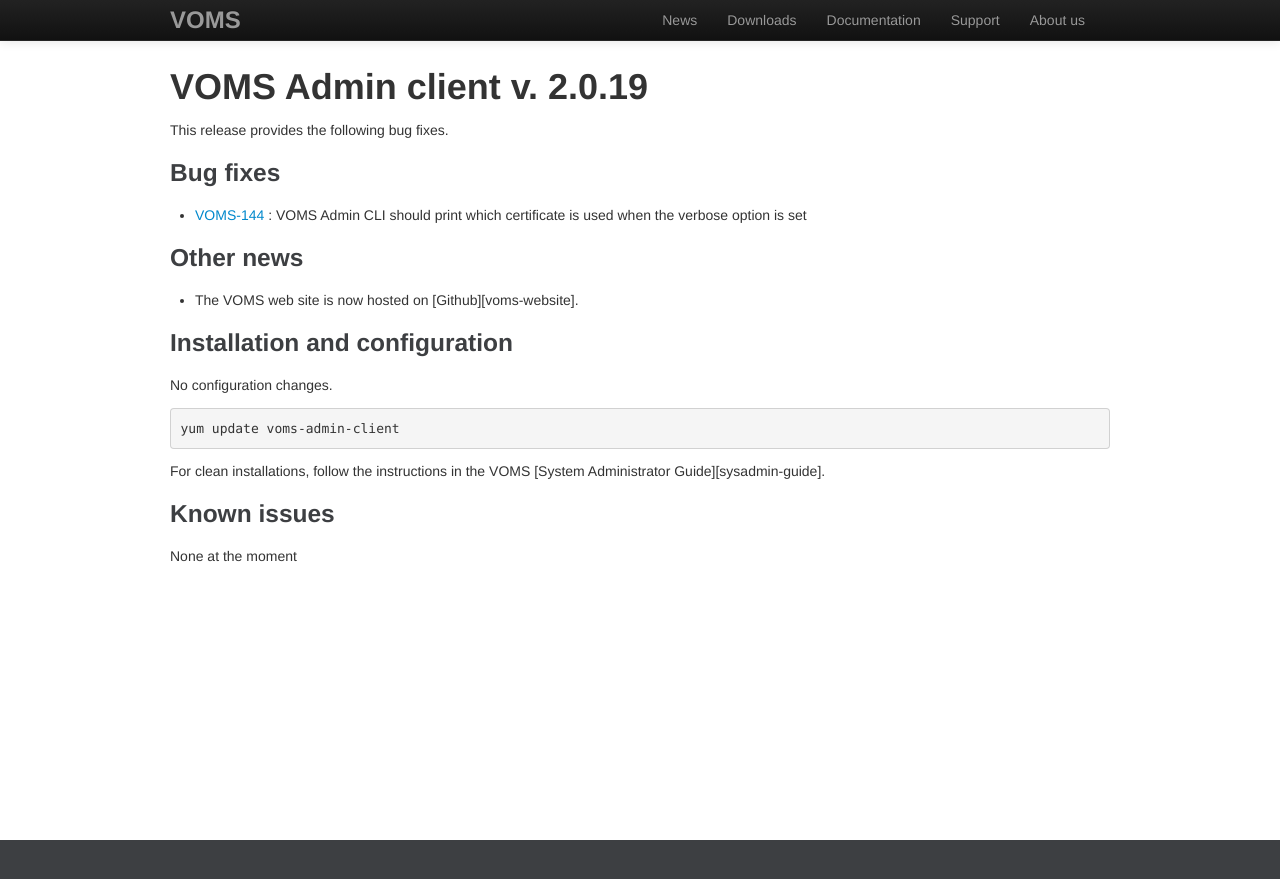
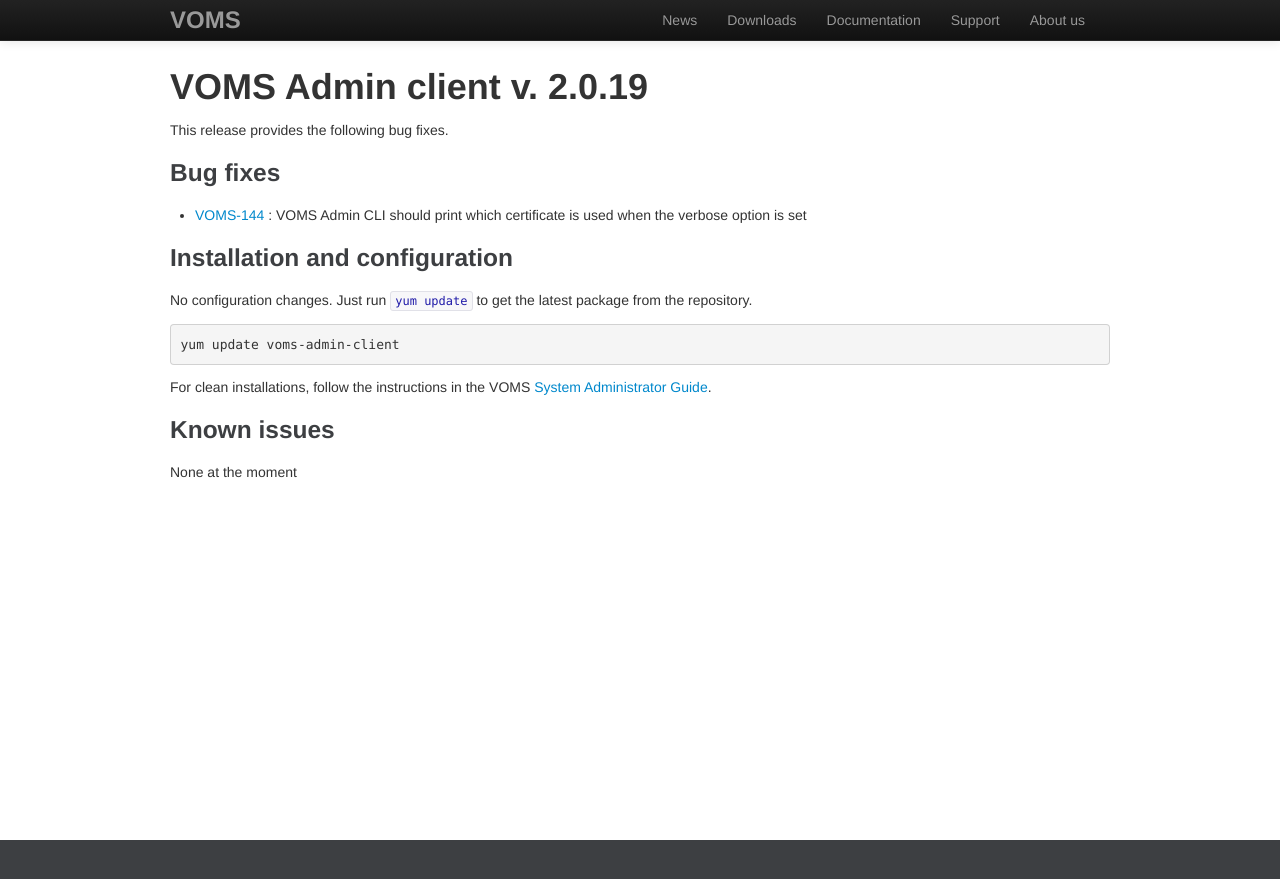
Before and after one commit to italiangrid/voms, a Jekyll site: the page built from release-notes/voms-admin-client/2.0.19/index.md, in a window 1280 px wide. Shown: the top 879 px of the page. Built offline with Jekyll 4.4.1, drawn with Linux system fonts in a browser that asks for light colours; Markdown is read by kramdown in place of the engine named in the settings.

Commit message:
Fixed URLs to documentation.

````diff
--- a/release-notes/voms-admin-client/2.0.19/index.md
+++ b/release-notes/voms-admin-client/2.0.19/index.md
@@ -14,19 +14,16 @@
 
 {% include list-rfcs.liquid %}
 
-### Other news
-
-* The VOMS web site is now hosted on [Github][voms-website].
-
 ### Installation and configuration
 
-No configuration changes.
+No configuration changes. Just run `yum update` to get
+the latest package from the repository.
 
 ```bash
 yum update voms-admin-client
 ```
 
-For clean installations, follow the instructions in the VOMS [System Administrator Guide][sysadmin-guide].
+For clean installations, follow the instructions in the VOMS [System Administrator Guide]({{site.baseurl}}/documentation/sysadmin-guide).
 
 ### Known issues
 
````
